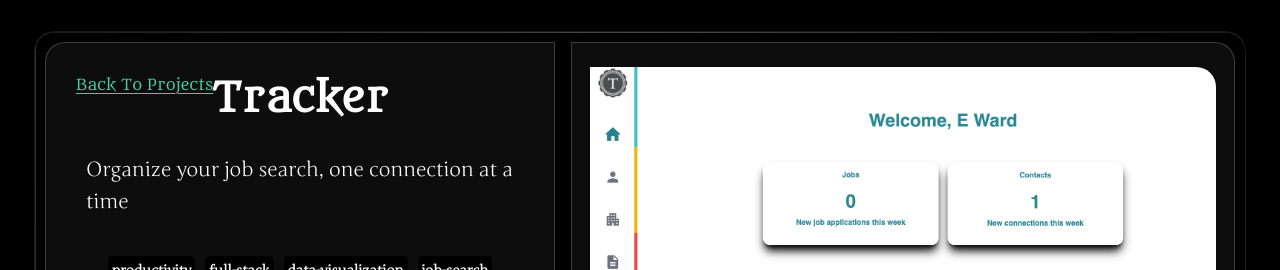
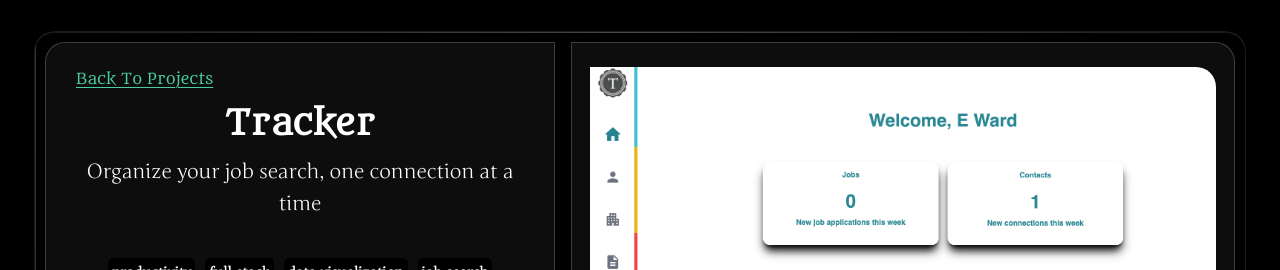
Before and after one commit to elysableu/portfolio, a Vue app: page /projects/tracker in a window 1280 px wide. Shown: the part 385-655 px from the top of the page. Built offline with nearby package versions, Linux system fonts and the light colour scheme.

Commit message:
Fix ProjectDetailsHeader text spacing

```diff
--- a/src/components/projects/projectDetail/ProjectDetailHeader.vue
+++ b/src/components/projects/projectDetail/ProjectDetailHeader.vue
@@ -26,8 +26,8 @@
           Back To Projects
         </RouterLink>
         <div class="title-current">
+          <h2>{{ title }}</h2>
           <div v-if="current" class="project-current">Current</div>
-          <h2>{{ title }}</h2>
         </div>
         <div class="project-tagline">{{ tagline }}</div>
       </div>
@@ -101,26 +101,24 @@
     text-decoration: underline;
     text-decoration-thickness: 1px;
     text-underline-offset: 3px;
-    top: var(--spacing-hlg);
+    top: var(--spacing-lg);
     left: var(--spacing-hlg);
   }
 
   .title-current {
     display: flex;
-    gap: var(--spacing-2sm);
+    gap: var(--spacing-md);
     justify-content: center;
     align-items: center;
+    padding-top: var(--spacing-xl);
     padding-bottom: var(--spacing-2sm);
   }
 
   .title-current h2 {
     font-family: 'Metamorphous';
-    font-size: var(--font-size-4xl);
+    font-size: var(--font-size-3xl);
     font-weight: bold;
-  }
-
-  .project-tagline {
-    font-size: var(--font-size-lg);
+    margin: 0;
   }
 
   .project-current {
@@ -130,6 +128,11 @@
     text-align: center;
     padding: var(--spacing-xs) var(--spacing-sm);
     border-radius: var(--radius-full);
+  }
+
+  .project-tagline {
+    font-size: var(--font-size-lg);
+    text-align: center;
   }
 
   .project-tags {
```
